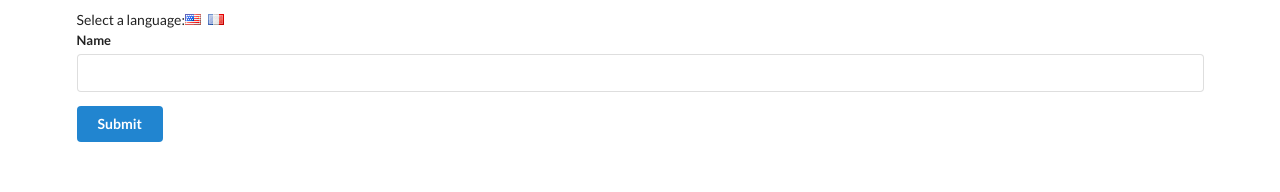
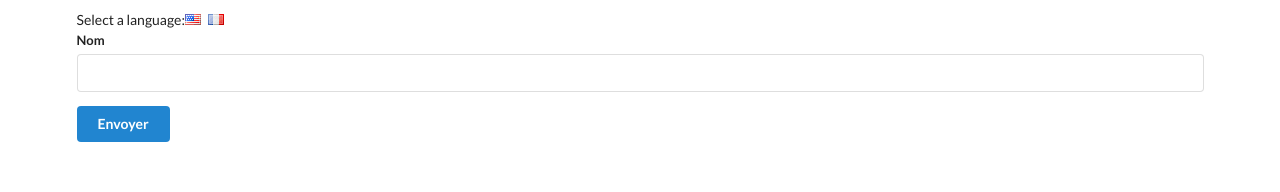
Before and after one commit to Nilugette/translate, a React (Create React App) app: page / in a window 1280 px wide. Shown: the top 192 px of the page. Built offline with nearby package versions, Linux system fonts and the light colour scheme.

Commit message:
Consuming the Context Value

```diff
--- a/src/components/Button.js
+++ b/src/components/Button.js
@@ -5,9 +5,9 @@ class Button extends React.Component {
     static contextType = LanguageContext
 
     render() {
-        console.log(this.context)
+        const text = this.context === 'english' ? 'Submit' : 'Envoyer'
         return (
-            <button className="ui button primary">Submit</button>
+            <button className="ui button primary">{text}</button>
         )
     }
 }
--- a/src/components/Field.js
+++ b/src/components/Field.js
@@ -1,14 +1,16 @@
 import React from 'react';
+import LanguageContext from '../contexts/LanguageContext'
 
 class Field extends React.Component {
-
+    static contextType = LanguageContext
 
     render() {
+        const text = this.context === 'english' ? 'Name' : 'Nom'
         return (
-        <div className="ui field">
-            <label htmlFor="field">Name</label>
-            <input type="text" name="field"/>
-        </div>
+            <div className="ui field">
+                <label htmlFor="field">{text}</label>
+                <input type="text" name="field"/>
+            </div>
         )
     }
 }
--- a/src/contexts/LanguageContext.js
+++ b/src/contexts/LanguageContext.js
@@ -1,3 +1,3 @@
 import React from 'react'
 
-export default React.createContext('english')
+export default React.createContext('french')
```
